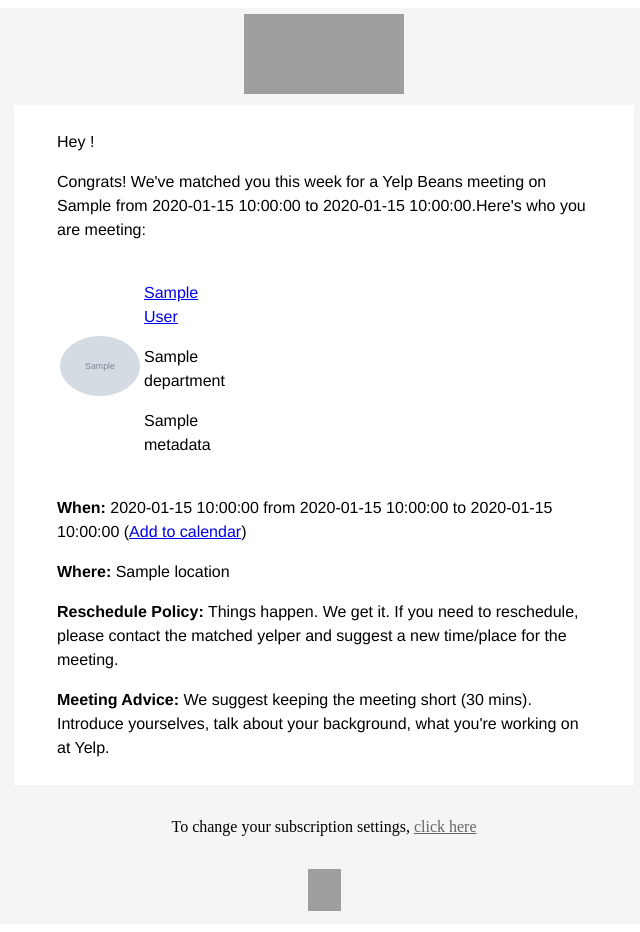
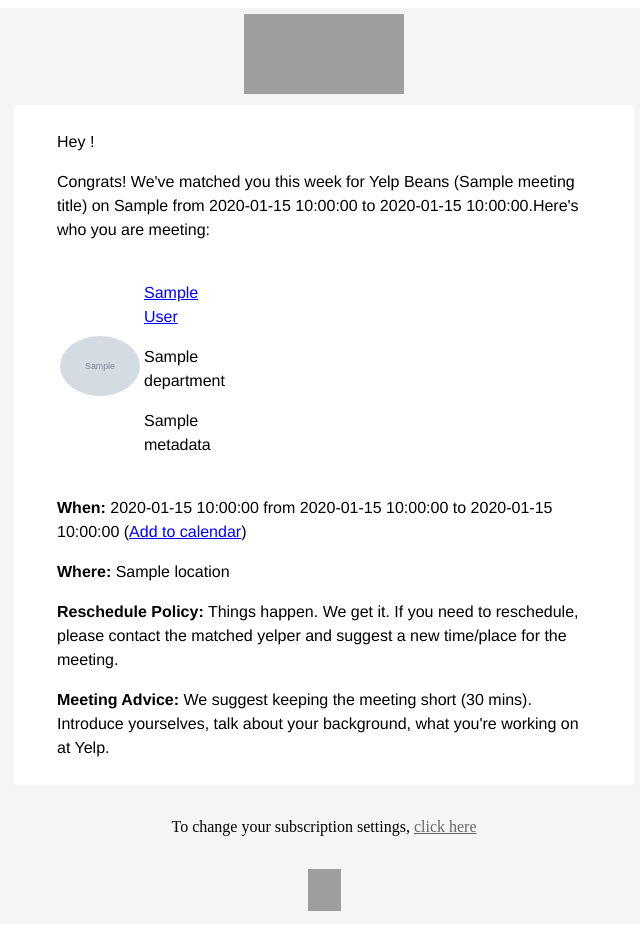
Before and after one commit to Yelp/beans, a Flask app: template yelp_beans/templates/email_templates/match_email.html in a window 1280 px wide. Shown: the whole page, without its empty margins (316-956 px from the left). Run offline with Flask 2, Linux system fonts and the light colour scheme; the template is opened without the code that fills it: most values are stand-ins (such as "Sample title", 1, 10 or a date in 2020); grey boxes marked "Sample" are stand-in pictures; parts of the project's set-up code (start-up, migrations or seed data) failed here and were passed over; grey boxes are pictures that could not be loaded.

Commit message:
add title of subscription to beans emails (#112)

```diff
--- a/yelp_beans/send_email.py
+++ b/yelp_beans/send_email.py
@@ -141,6 +141,7 @@ def send_match_email(user, participants, meeting_spec):
             'user': user,
             'participants': participants,
             'location': subscription.office + " " + subscription.location,
+            'meeting_title': subscription.title,
             'meeting_start_day': meeting_datetime.strftime('%A'),
             'meeting_start_date': meeting_datetime.strftime('%m/%d/%Y'),
             'meeting_start_time': meeting_datetime.strftime('%I:%M %p %Z'),
--- a/yelp_beans/templates/email_templates/match_email.html
+++ b/yelp_beans/templates/email_templates/match_email.html
@@ -4,7 +4,7 @@
     <td>
         <p>Hey {{user.first_name}}! </p>
         <p>
-            Congrats! We've matched you this week for a Yelp Beans meeting on {{meeting_start_day}}
+            Congrats! We've matched you this week for Yelp Beans ({{meeting_title}}) on {{meeting_start_day}}
             from {{meeting_start_time}} to {{meeting_end_time}}.Here's who you are meeting:
         </p>
     </td>
```
